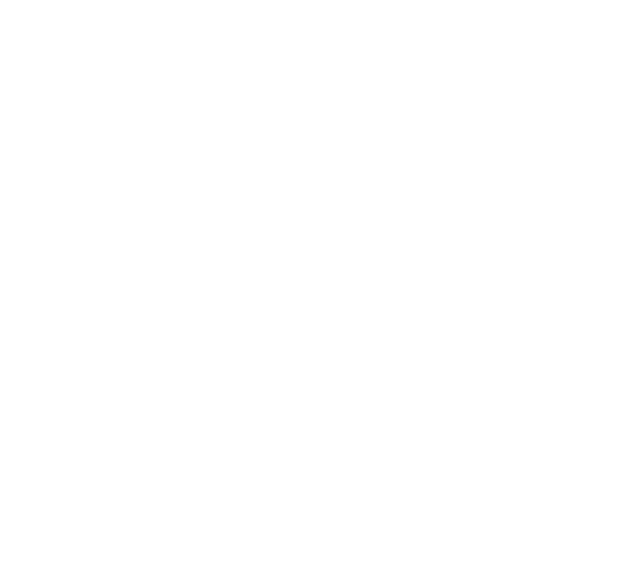
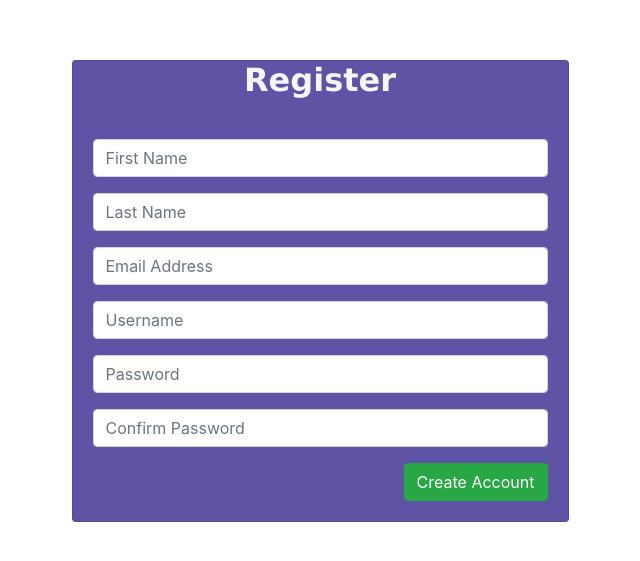
Before and after one commit to biprajit163/blogish, a React (Create React App) app: page /signup in a window 1280 px wide. Shown: the part 109-670 px from the top of the page, without its empty margins (320-960 px from the left). Built offline with nearby package versions, Linux system fonts and the light colour scheme.

Commit message:
Register form complete

```diff
--- a/src/App.css
+++ b/src/App.css
@@ -2,6 +2,9 @@
 .App {
   text-align: center;
 }
+
+
+/* Home Page ------------------------------------------------------------------ */
 
 .search-button:hover {
   cursor: pointer;
@@ -30,3 +33,26 @@
     margin: 10px;
   }
 }
+
+/* Signup Page ------------------------------------------------------------------ */
+
+.Signup {
+  height: 100vh;
+  display: flex;
+}
+
+.signup-container {
+  margin: auto;
+  width: 80%;
+}
+
+.signup-card {
+  background-color: rgba(32, 15, 129, 0.712);
+}
+
+.signup-title {
+  color: whitesmoke;
+  font-family: 'Lucida Sans', 'Lucida Sans Regular', 'Lucida Grande',
+  'Lucida Sans Unicode', Geneva, Verdana, sans-serif;
+  font-weight: 600;
+}
--- a/src/App.js
+++ b/src/App.js
@@ -4,6 +4,7 @@
 import { Route, Link } from 'react-router-dom';
 
 import Home from './Components/Home.js';
+import Signup from './Components/Signup.js';
 
 
 function App() {
@@ -20,6 +21,7 @@
       <header>
         <Link to="/" />
         <Link to="/home"/>
+        <Link to="/signup"/>
       </header>
 
       <main>
@@ -28,6 +30,8 @@
             <h1>Welcome To Blogish!</h1>
           );
         }}/>
+
+        <Route path="/signup" component={Signup}/>
 
         <UserContext.Provider value={{ context, setContext }}>
           <Route path="/home" render={() => (
--- a/src/Components/BlogCard.js
+++ b/src/Components/BlogCard.js
@@ -1,15 +1,14 @@
 import React from 'react';
 
-function BlogCard() {
+function BlogCard({blogImg, blogTitle}) {
     return (
         <div className="BlogCard">
-            <div class="card">
-                <img class="card-img"
-                src="https://s3.eu-central-1.amazonaws.com/bootstrapbaymisc/blog/24_days_bootstrap/pasta.jpg" alt="Blog Image"/>
-
-                <div class="card-body">
-                    <h4 class="card-title">Blog Title</h4>
-                    <p class="card-text">Author</p>
+            <div className="card">
+                <img className="card-img"
+                src={blogImg} alt="Blog Image"/>
+                <div className="card-body">
+                    <h4 className="card-title">{blogTitle}</h4>
+                    <p className="card-text">Author</p>
                 </div>
             </div>
         </div>
--- a/src/Components/Home.js
+++ b/src/Components/Home.js
@@ -1,7 +1,8 @@
 import React from 'react';
 import { UserContext } from '../UserContext.jsx';
-import { useContext } from 'react';
+import { useContext, useEffect, useState } from 'react';
 import * as Icon from 'react-bootstrap-icons';
+import axios from 'axios';
 
 import BlogCard from './BlogCard.js';
 
@@ -10,6 +11,27 @@
 
     const {context, setContext} = useContext(UserContext);
 
+    const [blogs, setBlogs] = useState([]);
+    const [search, setSearch] = useState("");
+
+    useEffect(() => {
+
+        axios.get(`${context.base_url}/blogs`)
+            .then(res => {
+                console.log(res.data);
+                setBlogs(res.data);
+            })
+    }, []);
+
+    function handleSubmit(event) {
+        event.preventDefault();
+        console.log(search)
+        setSearch("")
+    }
+
+    function handleChange(event) {
+        setSearch(event.target.value)
+    }
 
     return (
         <div className="Home">
@@ -24,11 +46,13 @@
                 </div>
                 <div className="row justify-content-center align-items-center">
                     <div className="col-md-6">
-                        <form className="search-form input-group">
+                        <form className="search-form input-group" onSubmit={handleSubmit}>
                             <input
                                 type="text"
                                 className="form-control"
                                 placeholder="Search for a Blog"
+                                value={search}
+                                onChange={handleChange}
                             />
                             <button className="search-button btn-secondary">
                                 <Icon.Search/>
@@ -40,34 +64,16 @@
 
 
             <div className="blogs-container">
-                <div class="row">
-                    <div class="col-md-4">
-                        <BlogCard/>
-                    </div>
-                    <div class="col-md-4">
-                        <BlogCard/>
-                    </div>
-                    <div class="col-md-4">
-                        <BlogCard/>
-                    </div>
-                    <div class="col-md-4">
-                        <BlogCard/>
-                    </div>
-                    <div class="col-md-4">
-                        <BlogCard/>
-                    </div>
-                    <div class="col-md-4">
-                        <BlogCard/>
-                    </div>
-                    <div class="col-md-4">
-                        <BlogCard/>
-                    </div>
-                    <div class="col-md-4">
-                        <BlogCard/>
-                    </div>
-                    <div class="col-md-4">
-                        <BlogCard/>
-                    </div>
+                <div className="row">
+                    {
+                        blogs.map((blog, i) => {
+                            return(
+                                <div className="col-md-4" key={i}>
+                                    <BlogCard blogImg={blog.image} blogTitle={blog.title} />
+                                </div>
+                            );
+                        })
+                    }
                 </div>
             </div>
 
--- a/src/Components/Signup.js
+++ b/src/Components/Signup.js
@@ -1,9 +1,93 @@
 import React from 'react';
+import { useState, useEffect } from 'react';
 
-function Signup(props) {
+function Signup() {
+
+    const initialState = {
+        email: "",
+        username: "",
+        password: "",
+        firstname: "",
+        lastname: "",
+    }
+
+    const [newUser, setNewUser] = useState(initialState);
+    const [pwd, setPwd] = useState("");
+
+    const handleSubmit = event => {
+        event.preventDefault();
+        console.log(newUser);
+        console.log(pwd);
+
+        if(newUser.password === pwd) {
+            console.log(true)
+        } else {
+            console.log(false)
+        }
+
+        setNewUser(initialState);
+        setPwd("");
+    }
+
+    const handleUserChange = event => {
+        const {id, value} = event.target
+
+        setNewUser(prevState => ({
+            ...prevState,
+            [id]: value,
+        }))
+    }
+
+    const handlePwdChange = event => {
+        setPwd(event.target.value)
+    }
+
     return (
-        <div>
+        <div className="Signup">
+            <div className="signup-container">
+                <div className="row justify-content-center align-items-center">
+                    <div className="col-md-6">
+                        <div className="signup-card card">
+                            <div className="card-title text-center">
+                                <h2 className="signup-title">Register</h2>
+                            </div>
+                            <div className="card-body">
+                                <form className="signup-form" onSubmit={handleSubmit}>
+                                    <div className="form-group">
+                                        <input type="text" className="form-control" value={newUser.firstname}
+                                        id="firstname" placeholder="First Name" onChange={handleUserChange}/>
+                                    </div>
+                                    <div className="form-group">
+                                        <input type="text" className="form-control" value={newUser.lastname}
+                                        id="lastname" placeholder="Last Name" onChange={handleUserChange}/>
+                                    </div>
+                                    <div className="form-group">
+                                        <input type="email" className="form-control" value={newUser.email}
+                                        id="email" placeholder="Email Address" onChange={handleUserChange}/>
+                                    </div>
+                                    <div className="form-group">
+                                        <input type="text" className="form-control" value={newUser.username}
+                                        id="username" placeholder="Username" onChange={handleUserChange}/>
+                                    </div>
+                                    <div className="form-group">
+                                        <input type="password" className="form-control" value={newUser.password}
+                                        id="password" placeholder="Password" onChange={handleUserChange}/>
+                                    </div>
+                                    <div className="form-group">
+                                        <input type="password" className="form-control" value={pwd}
+                                        id="pwd" placeholder="Confirm Password" onChange={handlePwdChange}/>
+                                    </div>
 
+                                    <div className="d-flex flex-row align-items-center
+                                    justify-content-between float-right">
+                                        <button className="btn btn-success">Create Account</button>
+                                    </div>
+                                </form>
+                            </div>
+                        </div>
+                    </div>
+                </div>
+            </div>
         </div>
     );
 }
```
